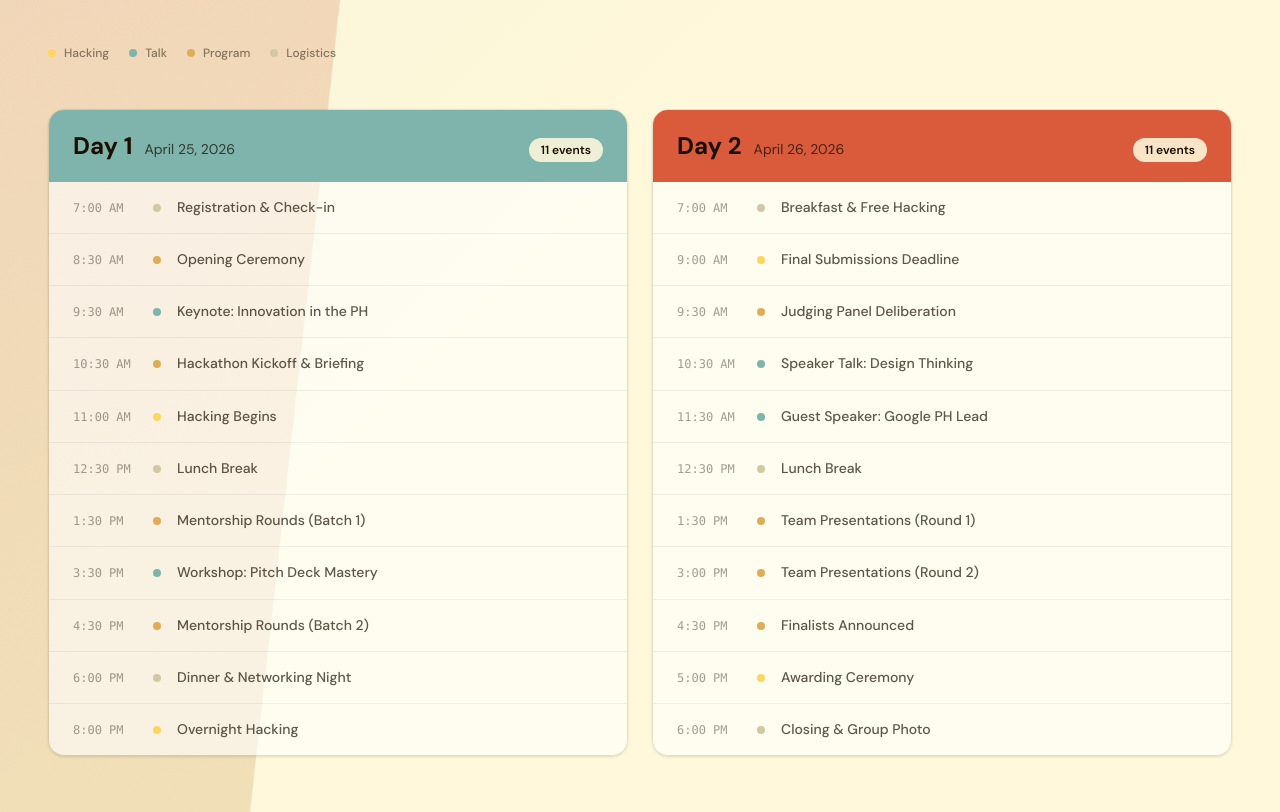
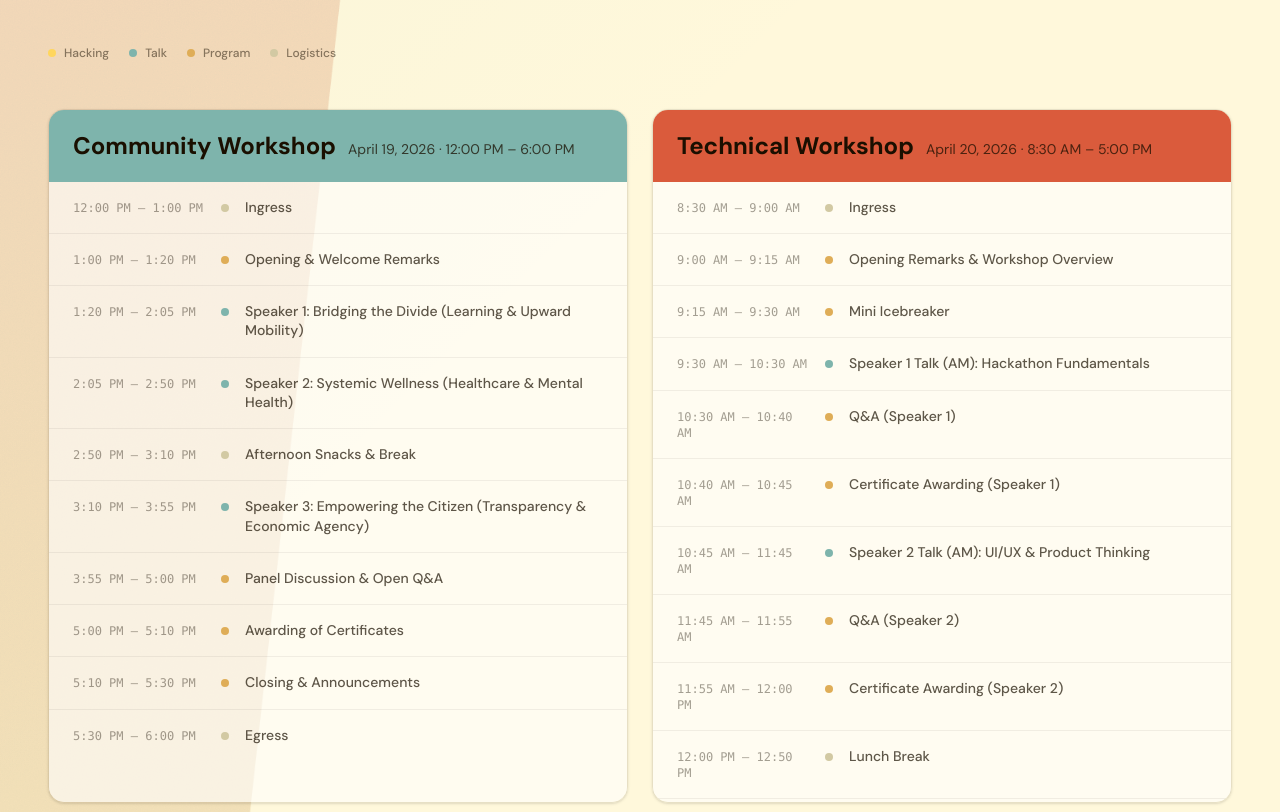
Before and after one commit to GDSC-PLM/innolympics-2026, a React (Vite) app: page / in a window 1280 px wide. Shown: the part 988-1800 px from the top of the page. Built offline with nearby package versions, Linux system fonts and the light colour scheme.

Commit message:
feat: updated sched

```diff
--- a/src/sections/Schedule.tsx
+++ b/src/sections/Schedule.tsx
@@ -2,39 +2,47 @@ import orangeredShape from '../raw-assets/orangered-shape.png'
 
 const days = [
   {
-    day: 'Day 1',
-    date: 'April 25, 2026',
+    day: 'Community Workshop',
+    date: 'April 19, 2026 · 12:00 PM – 6:00 PM',
     accentColor: '#7EB4AC', // brand-teal
     events: [
-      { time: '7:00 AM',  title: 'Registration & Check-in',       type: 'logistics' },
-      { time: '8:30 AM',  title: 'Opening Ceremony',               type: 'program'   },
-      { time: '9:30 AM',  title: 'Keynote: Innovation in the PH',  type: 'talk'      },
-      { time: '10:30 AM', title: 'Hackathon Kickoff & Briefing',   type: 'program'   },
-      { time: '11:00 AM', title: 'Hacking Begins',                 type: 'hack'      },
-      { time: '12:30 PM', title: 'Lunch Break',                    type: 'logistics' },
-      { time: '1:30 PM',  title: 'Mentorship Rounds (Batch 1)',    type: 'program'   },
-      { time: '3:30 PM',  title: 'Workshop: Pitch Deck Mastery',   type: 'talk'      },
-      { time: '4:30 PM',  title: 'Mentorship Rounds (Batch 2)',    type: 'program'   },
-      { time: '6:00 PM',  title: 'Dinner & Networking Night',      type: 'logistics' },
-      { time: '8:00 PM',  title: 'Overnight Hacking',              type: 'hack'      },
+      { time: '12:00 PM – 1:00 PM', title: 'Ingress', type: 'logistics' },
+      { time: '1:00 PM – 1:20 PM', title: 'Opening & Welcome Remarks', type: 'program' },
+      { time: '1:20 PM – 2:05 PM', title: 'Speaker 1: Bridging the Divide (Learning & Upward Mobility)', type: 'talk' },
+      { time: '2:05 PM – 2:50 PM', title: 'Speaker 2: Systemic Wellness (Healthcare & Mental Health)', type: 'talk' },
+      { time: '2:50 PM – 3:10 PM', title: 'Afternoon Snacks & Break', type: 'logistics' },
+      { time: '3:10 PM – 3:55 PM', title: 'Speaker 3: Empowering the Citizen (Transparency & Economic Agency)', type: 'talk' },
+      { time: '3:55 PM – 5:00 PM', title: 'Panel Discussion & Open Q&A', type: 'program' },
+      { time: '5:00 PM – 5:10 PM', title: 'Awarding of Certificates', type: 'program' },
+      { time: '5:10 PM – 5:30 PM', title: 'Closing & Announcements', type: 'program' },
+      { time: '5:30 PM – 6:00 PM', title: 'Egress', type: 'logistics' },
     ],
   },
   {
-    day: 'Day 2',
-    date: 'April 26, 2026',
+    day: 'Technical Workshop',
+    date: 'April 20, 2026 · 8:30 AM – 5:00 PM',
     accentColor: '#DA5B3C', // brand-coral
     events: [
-      { time: '7:00 AM',  title: 'Breakfast & Free Hacking',       type: 'logistics' },
-      { time: '9:00 AM',  title: 'Final Submissions Deadline',      type: 'hack'      },
-      { time: '9:30 AM',  title: 'Judging Panel Deliberation',      type: 'program'   },
-      { time: '10:30 AM', title: 'Speaker Talk: Design Thinking',   type: 'talk'      },
-      { time: '11:30 AM', title: 'Guest Speaker: Google PH Lead',   type: 'talk'      },
-      { time: '12:30 PM', title: 'Lunch Break',                     type: 'logistics' },
-      { time: '1:30 PM',  title: 'Team Presentations (Round 1)',    type: 'program'   },
-      { time: '3:00 PM',  title: 'Team Presentations (Round 2)',    type: 'program'   },
-      { time: '4:30 PM',  title: 'Finalists Announced',             type: 'program'   },
-      { time: '5:00 PM',  title: 'Awarding Ceremony',               type: 'hack'      },
-      { time: '6:00 PM',  title: 'Closing & Group Photo',           type: 'logistics' },
+      { time: '8:30 AM – 9:00 AM', title: 'Ingress', type: 'logistics' },
+      { time: '9:00 AM – 9:15 AM', title: 'Opening Remarks & Workshop Overview', type: 'program' },
+      { time: '9:15 AM – 9:30 AM', title: 'Mini Icebreaker', type: 'program' },
+      { time: '9:30 AM – 10:30 AM', title: 'Speaker 1 Talk (AM): Hackathon Fundamentals', type: 'talk' },
+      { time: '10:30 AM – 10:40 AM', title: 'Q&A (Speaker 1)', type: 'program' },
+      { time: '10:40 AM – 10:45 AM', title: 'Certificate Awarding (Speaker 1)', type: 'program' },
+      { time: '10:45 AM – 11:45 AM', title: 'Speaker 2 Talk (AM): UI/UX & Product Thinking', type: 'talk' },
+      { time: '11:45 AM – 11:55 AM', title: 'Q&A (Speaker 2)', type: 'program' },
+      { time: '11:55 AM – 12:00 PM', title: 'Certificate Awarding (Speaker 2)', type: 'program' },
+      { time: '12:00 PM – 12:50 PM', title: 'Lunch Break', type: 'logistics' },
+      { time: '12:50 PM – 1:00 PM', title: 'Post-Lunch Energizer', type: 'program' },
+      { time: '1:00 PM – 2:00 PM', title: 'Speaker 3 Talk (PM): Google Technologies for Prototypes', type: 'talk' },
+      { time: '2:00 PM – 2:10 PM', title: 'Q&A (Speaker 3)', type: 'program' },
+      { time: '2:10 PM – 2:15 PM', title: 'Certificate Awarding (Speaker 3)', type: 'program' },
+      { time: '2:15 PM – 3:15 PM', title: 'Speaker 4 Talk (PM): Pitching for Impact', type: 'talk' },
+      { time: '3:15 PM – 3:25 PM', title: 'Q&A (Speaker 4)', type: 'program' },
+      { time: '3:25 PM – 3:30 PM', title: 'Certificate Awarding (Speaker 4)', type: 'program' },
+      { time: '3:30 PM – 4:15 PM', title: 'Hackathon Announcements & Early Topic Reveal', type: 'program' },
+      { time: '4:15 PM – 4:30 PM', title: 'Closing & Final Reminders', type: 'program' },
+      { time: '4:30 PM – 5:00 PM', title: 'Egress', type: 'logistics' },
     ],
   },
 ]
@@ -83,7 +91,7 @@ export default function Schedule() {
           <h2 className="text-4xl md:text-5xl font-bold text-[#1a0f00]">
             Event <span className="text-brand-coral">Schedule</span>
           </h2>
-          <p className="text-[#1a0f00]/50 mt-3 text-sm">April 25–26, 2026 · Venue To be Announced</p>
+          <p className="text-[#1a0f00]/50 mt-3 text-sm">April 19–20, 2026 · Community + Technical Workshops</p>
         </div>
 
         {/* Legend */}
@@ -99,11 +107,11 @@ export default function Schedule() {
         {/* Two-column day layout */}
         <div className="grid grid-cols-1 lg:grid-cols-2 gap-6">
           {days.map((day) => (
-            <div key={day.day} className="rounded-2xl overflow-hidden border border-[#1a0f00]/10 shadow-sm">
+            <div key={day.day} className="rounded-2xl overflow-hidden border border-[#1a0f00]/10 shadow-sm h-full flex flex-col">
 
               {/* Day header */}
               <div
-                className="px-6 py-5 flex items-baseline justify-between"
+                className="px-6 py-5"
                 style={{ background: day.accentColor }}
               >
                 <div className="flex items-baseline gap-3">
@@ -114,16 +122,10 @@ export default function Schedule() {
                   </span>
                   <span className="text-[#1a0f00]/75 text-sm">{day.date}</span>
                 </div>
-                <span
-                  className="text-xs font-semibold px-3 py-1 rounded-full"
-                  style={{ background: 'rgba(255,248,219,0.88)', color: '#1a0f00' }}
-                >
-                  {day.events.length} events
-                </span>
               </div>
 
               {/* Timeline */}
-              <div className="bg-white/60 divide-y divide-[#1a0f00]/6">
+              <div className="bg-white/60 divide-y divide-[#1a0f00]/6 lg:h-155 overflow-y-auto pb-4">
                 {day.events.map((event, i) => {
                   const meta = typeMeta[event.type]
                   return (
@@ -131,7 +133,7 @@ export default function Schedule() {
                       key={i}
                       className="flex items-start gap-4 px-6 py-4 hover:bg-brand-sand/20 transition-colors duration-150 group"
                     >
-                      <span className="text-xs text-[#1a0f00]/40 font-mono w-16 shrink-0 pt-0.5">
+                      <span className="text-xs text-[#1a0f00]/40 font-mono w-33 shrink-0 pt-0.5 leading-snug">
                         {event.time}
                       </span>
                       <span
```
